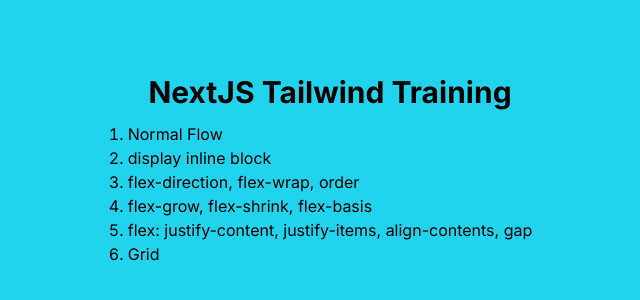
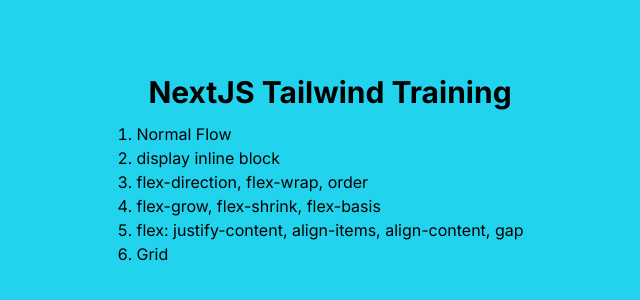
Before and after one commit to rayhannovelo/NextJS-Tailwind-Layout-Examples, a Next.js app: page / in a window 1280 px wide. Shown: the part 236-536 px from the top of the page, without its empty margins (310-950 px from the left). Built offline with nearby package versions, Linux system fonts and the light colour scheme.

Commit message:
update home

```diff
--- a/app/page.tsx
+++ b/app/page.tsx
@@ -27,7 +27,7 @@
         </li>
         <li>
           <Link href="/flex-alignment" className="hover:underline">
-            flex: justify-content, justify-items, align-contents, gap
+            flex: justify-content, align-items, align-content, gap
           </Link>
         </li>
         <li>
```
